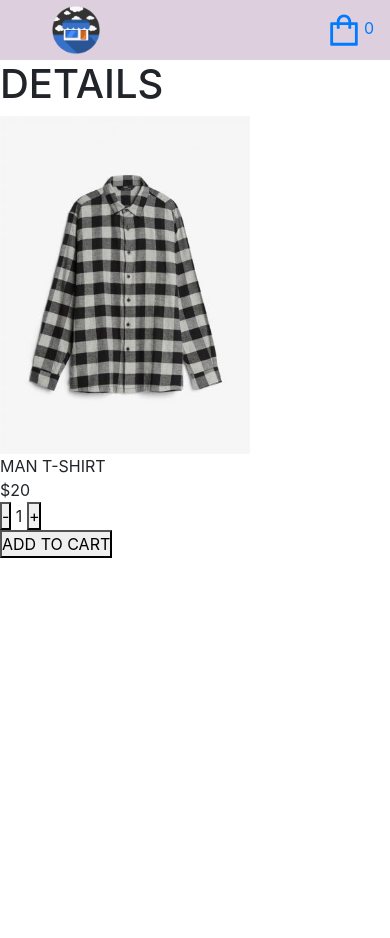
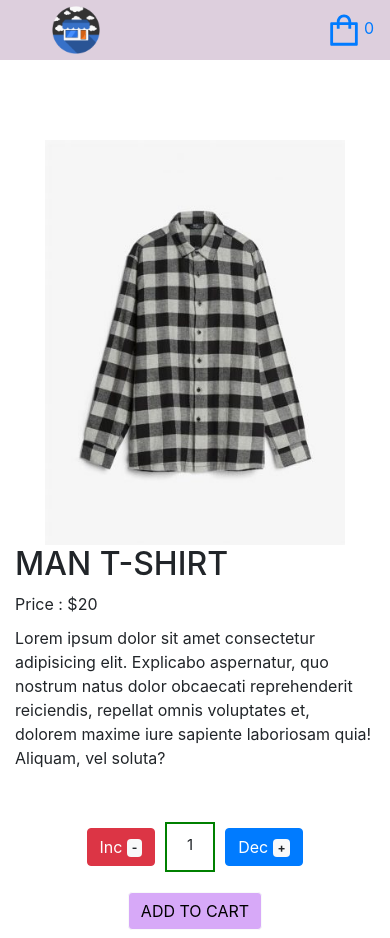
Before and after one commit to MuhammadAqibRafiq/E-commerce-react-redux, a React (Create React App) app: page /detail/1 in a window 390 px wide. Before the commit the page ends 844 px from the top, so only its background shows below. Built offline with nearby package versions, Linux system fonts and the light colour scheme.

Commit message:
Detail-Page-Responsive

```diff
--- a/src/App.css
+++ b/src/App.css
@@ -8,8 +8,9 @@
     padding-left:30px;
     width:90px;
  }
- img:hover{
+.card img:hover{
      background-color: thistle;
+     width: 250px;
  }
 .home{
     display: flex;
@@ -30,16 +31,56 @@
     flex-wrap: wrap;
 
 }
-.col{
+.col__first{
     display: flex;
     flex-wrap: wrap;
 }
 .card:hover{
     background-color: thistle;
+    overflow: hidden;
 }
+.detail__container{
+    display: flex;
+    /* justify-content: center; */
+    padding-top:80px ;
+    /* flex-wrap: wrap; */
+}
+.desc{
+    padding-top: 10px;
+}
+.quantity-detail{
+    padding-top: 50px;
+    /* justify-content: center; */
+}
+.btn:not(:disabled):not(.disabled) {
+    margin: 8px;
+}
+ #incQuan {
+     text-align: center;
+     font-size: 15px;
+    width: 50px;
+  border: 2px solid green;
+  padding: 10px;
+  margin: 2px;
+ }
+.Add{
+    padding-top: 10px;
+    align-content: center;
+}
+.Add button{
+    /* display: flex; */
+    color: black;
+    background-color: rgb(215, 169, 248);
+}
+
 
 @media only screen and (max-width: 767px) {
     .g-4{
-        justify-content: center !important
+        justify-content: center !important;
     }
 }
+@media only screen and (max-width: 767px) {
+    .g-5{
+        justify-content: center !important;
+    }
+}
--- a/src/components/Details.js
+++ b/src/components/Details.js
@@ -1,51 +1,73 @@
-import React,{useEffect,useState} from 'react';
+import React, { useEffect, useState } from 'react';
 import { useParams } from 'react-router';
-import { useDispatch , useSelector } from 'react-redux';
+import { useDispatch, useSelector } from 'react-redux';
+import { Button , Badge , Row, Col, Container } from 'react-bootstrap';
 
 const Details = () => {
-    const {id} = useParams();
+    const { id } = useParams();
     const dispatch = useDispatch();
-    const {product} = useSelector(state => state.ProductReducer)
+    const { product } = useSelector(state => state.ProductReducer)
     const [incQuantity, setincQuantity] = useState(1)
     const decQuantity = () => {
-        if (incQuantity > 1){
-            setincQuantity(incQuantity-1)
+        if (incQuantity > 1) {
+            setincQuantity(incQuantity - 1)
         }
     }
     console.log(product)
 
     useEffect(() => {
-     dispatch({type:'PRODUCT',id})
+        dispatch({ type: 'PRODUCT', id })
     }, [id])
 
     return (
-        <div className='detail__container'>
-
-           <h1>DETAILS</h1>
+        <Container className='detail__container'>
 
             <div className='detail'>
+                <Row className="g-5">
+
 
                         <div className='image-detail' >
-                   <img src={`/images/${product.image}`} alt='' width='250px' />
+                        <Col className='col__second'>
+                            <img src={`/images/${product.image}`} alt='' width='300px' />
+                            </Col>
                         </div>
 
+
+                    <Col className="col__third">
+
                         <div className='name-detail'>
-               {product.name}
+                            <h2>{product.name}</h2>
                         </div>
 
                         <div className='price-detail'>
-               ${product.price}
+                            Price : <span id='price-detail'>${product.price}</span>
                         </div>
 
-               <div className='quantity-detail'>
-                   <button onClick={decQuantity}>-</button>  {incQuantity}  <button onClick={()=> setincQuantity(incQuantity+1)}>+</button>
-               </div>
-               <div className='Add'>
-                   <button onClick={()=>dispatch({type:'ADD_TO_CART',payload:{product,incQuantity}})}>ADD TO CART</button>
+                            <div className='desc'>
+                                {product.desc}
                             </div>
 
+                        <div className='quantity-detail d-flex justify-content-center'>
+                            <Button variant="danger" onClick={decQuantity}>
+                                Inc <Badge variant="light">-</Badge>
+                            </Button>
+                            <span id='incQuan'>{incQuantity}</span>
+                            <Button variant="primary" onClick={() => setincQuantity(incQuantity + 1)}>
+                                Dec <Badge variant="light">+</Badge>
+                            </Button>
+
                         </div>
+
+                        <div className='Add d-flex justify-content-center'>
+                            <Button variant="light" onClick={() => dispatch({ type: 'ADD_TO_CART', payload: { product, incQuantity } })}>ADD TO CART</Button>
                     </div>
+
+                    </Col>
+                </Row>
+                </div>
+
+
+        </Container>
     )
 }
 export default Details;
--- a/src/components/Home.js
+++ b/src/components/Home.js
@@ -18,7 +18,9 @@ const Home = () => {
                     state.map(product => (
 
                         <div key={product.id} className='product'>
-                            <Col className='col'>
+
+                            <Col className='col__first'>
+
                             <Card style={{ width: '15rem' }} className='card'>
 
                                 <Link to={`/detail/${product.id}`}   >
```
Lines whose indentation alone changed are shown as unchanged.
